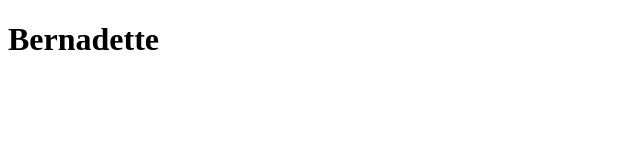
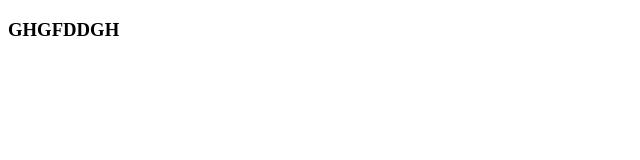
Before and after one commit to badetskie/bernadettevicente, a plain HTML site: page index.html in a window 1280 px wide. Shown: the whole page, without its empty margins (0-640 px from the left). Drawn offline with Linux system fonts and the light colour scheme.

Commit message:
h3 added

```diff
--- a/index.html
+++ b/index.html
@@ -7,6 +7,6 @@
     <title>Document</title>
 </head>
 <body>
-    <h1>Bernadette</h1>
+    <h3>GHGFDDGH</h3>
 </body>
 </html>
```
